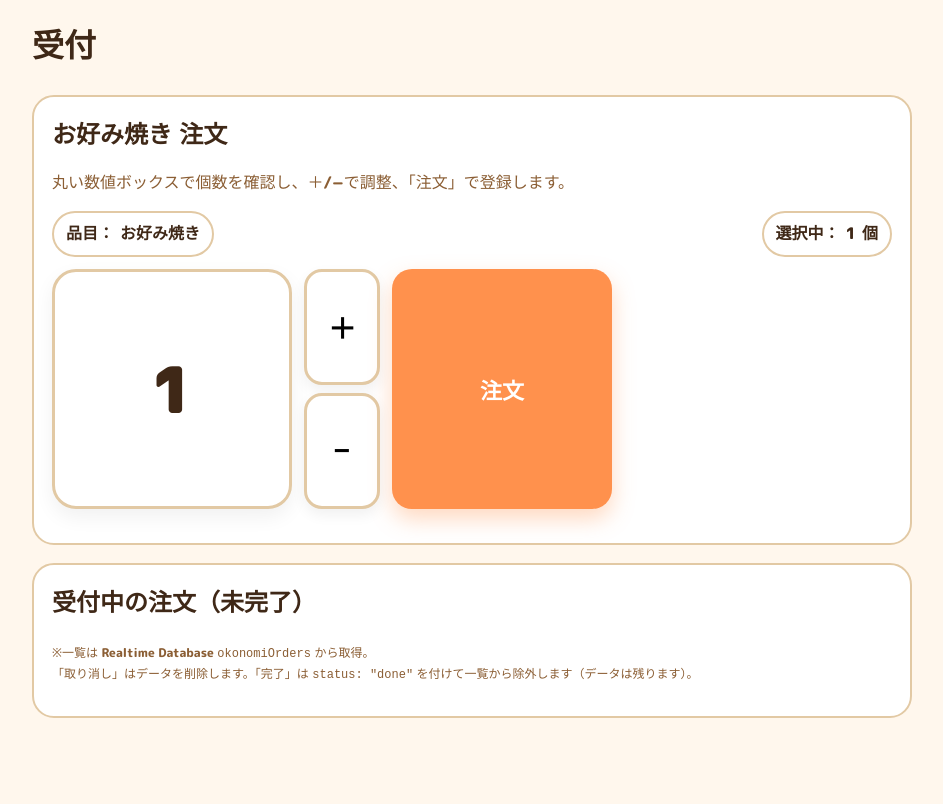
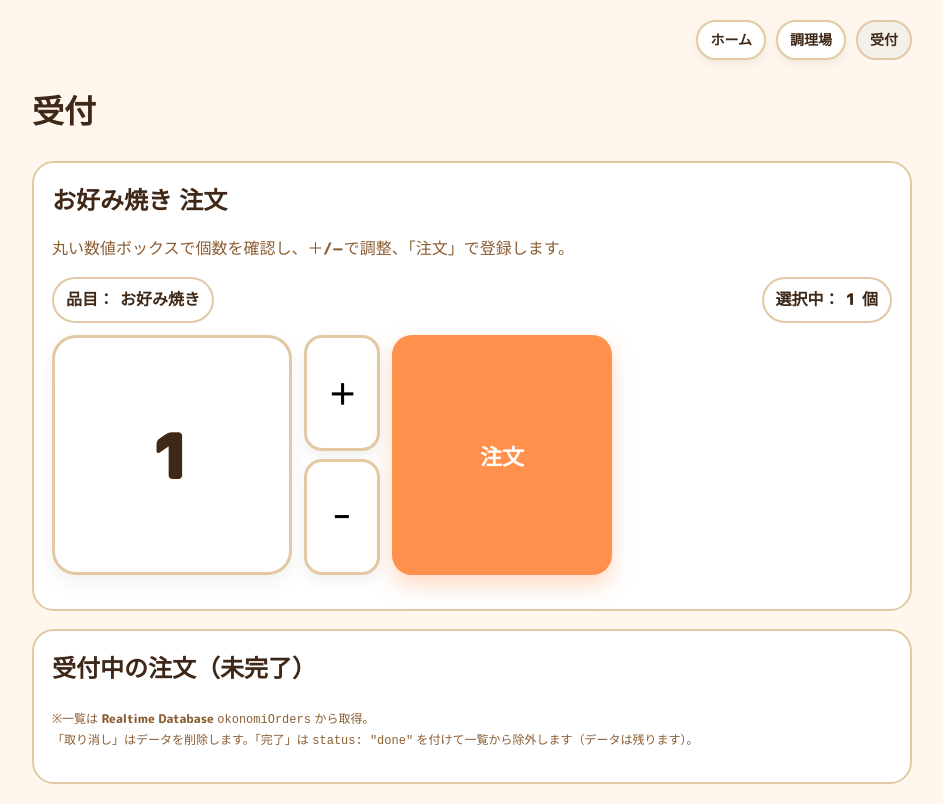
Before and after one commit to mr5016/gakubusai, a website: page public/reception/index.html in a window 1280 px wide. Shown: the whole page, without its empty margins (168-1111 px from the left). Drawn offline with Linux system fonts and the light colour scheme; some packages are replaced by stand-ins of ours.

Commit message:
Update index.html

```diff
--- a/public/reception/index.html
+++ b/public/reception/index.html
@@ -129,10 +129,39 @@
       -webkit-user-select: none;
       user-select: none;
     }
+    /* ===== ページ間ナビ（小さめボタン） ===== */
+    .topnav{
+      display:flex; gap:10px; flex-wrap:wrap;
+      justify-content:flex-end; align-items:center; margin-bottom:8px;
+    }
+    .navbtn{
+      display:inline-flex; align-items:center; justify-content:center;
+      padding:8px 12px;
+      border-radius:999px; border:2px solid var(--ring);
+      background:#fff; color:var(--ink); text-decoration:none;
+      font-weight:900; font-size:14px; line-height:1;
+      min-height:40px;    /* スマホでも押しやすい */
+      box-shadow:0 4px 10px rgba(0,0,0,.06);
+      transition:transform .04s ease-in, background .12s ease-in;
+    }
+    .navbtn:active{ transform:translateY(1px) }
+    .navbtn.primary{ background:var(--accent); color:#fff; border-color:transparent; }
+    .navbtn.ghost{ background:#fff; }
+    .navbtn.current{
+      background:#f4f0ea;
+      border-color:var(--ring);
+      cursor:default;
+      box-shadow:none;
+    }
   </style>
 </head>
 <body>
   <div class="wrap">
+    <nav class="topnav" aria-label="ページ移動">
+    <a class="navbtn ghost"   href="../index.html">ホーム</a>
+    <a class="navbtn ghost"   href="../kitchen/">調理場</a>
+    <span class="navbtn current" aria-current="page">受付</span>
+  </nav>
     <h1>受付</h1>
 
     <!-- 入力カード -->
```
